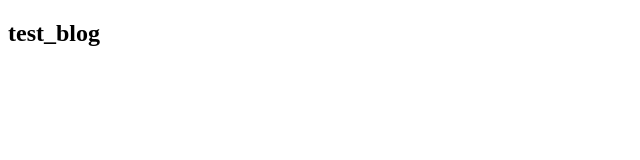
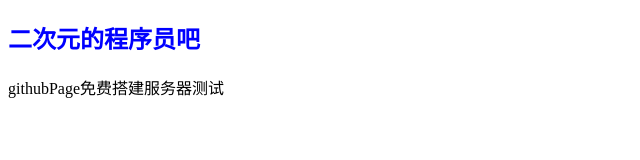
Before and after one commit to ssh159/ssh159.github.io, a plain HTML site: page index.html in a window 1280 px wide. Shown: the whole page, without its empty margins (0-640 px from the left). Drawn offline with Linux system fonts and the light colour scheme.

Commit message:
Update index.html

```diff
--- a/index.html
+++ b/index.html
@@ -5,6 +5,7 @@
     <title>上官龙楼</title>
 </head>
 <body>
-<h2>test_blog</h2>
+<h2 style="color:blue;">二次元的程序员吧</h2>
+    <span>githubPage免费搭建服务器测试</span>
 </body>
 </html>
```
